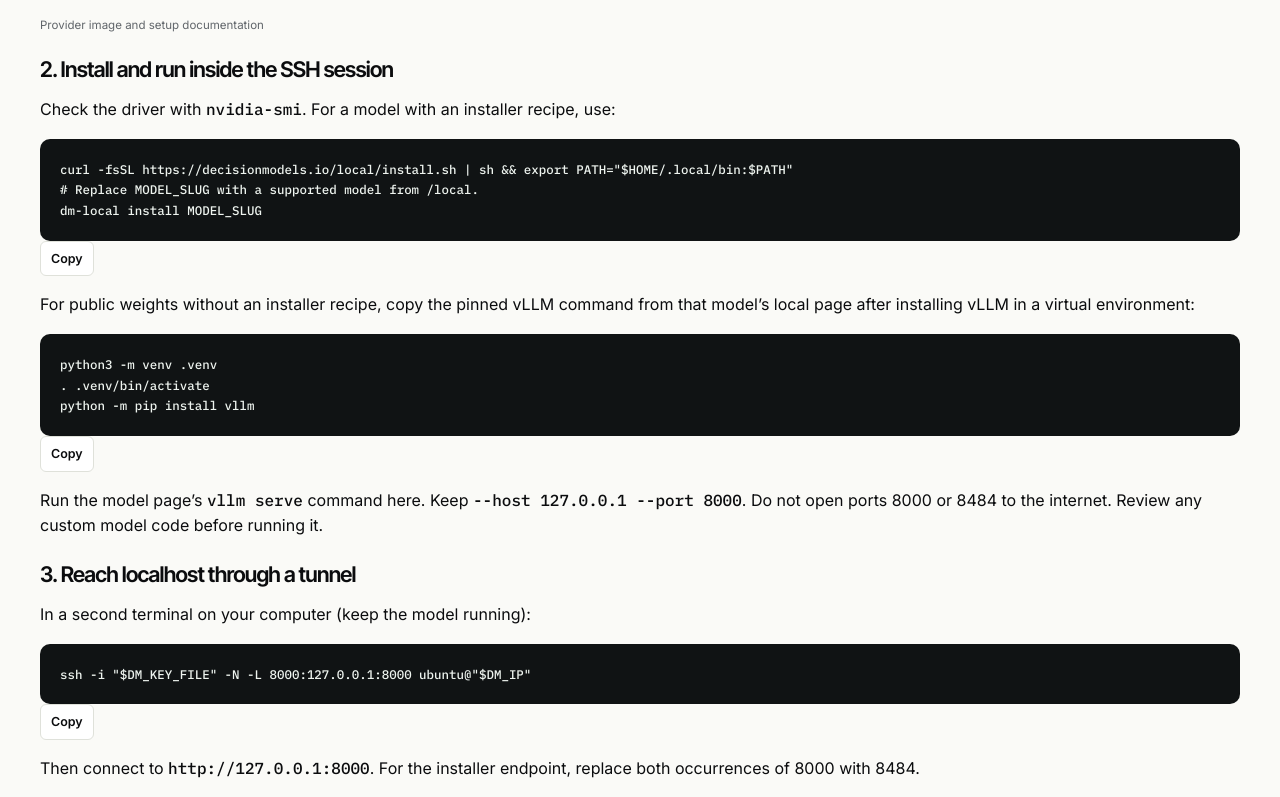
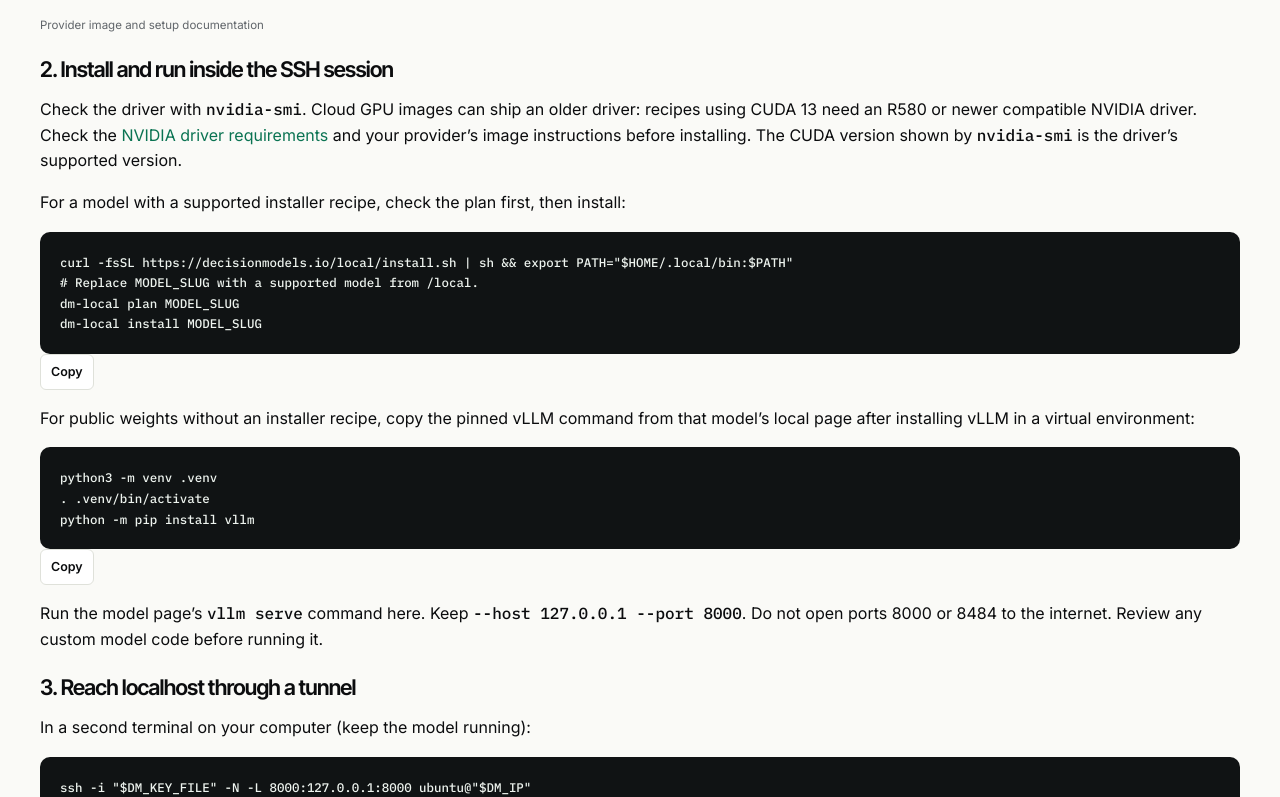
Before and after one commit to fstandhartinger/decisionmodels-local, a Next.js app in the folder web/: page /local/cloud in a window 1280 px wide. Shown: the part 1943-2740 px from the top of the page. Built offline with nearby package versions, Linux system fonts and the light colour scheme.

Commit message:
docs: check cloud driver compatibility before local installation

```diff
--- a/web/app/local/cloud/page.tsx
+++ b/web/app/local/cloud/page.tsx
@@ -113,7 +113,7 @@ export default async function CloudPage({ searchParams }: { searchParams?: Promi
       <p>{provider.note}</p>
       <h3 className="space-top">1. Create a VM and connect</h3><p>Replace the example IP, key and network values first. The example creates a 200 GB boot disk; increase it if your model needs more space.</p><Command value={create} />
       <p className="source-note"><a href={provider.docs}>Provider image and setup documentation</a></p>
-      <h3 className="space-top">2. Install and run inside the SSH session</h3><p>Check the driver with <code>nvidia-smi</code>. For a model with an installer recipe, use:</p><Command value={`${POSIX_INSTALL_COMMAND}\n# Replace MODEL_SLUG with a supported model from /local.\ndm-local install MODEL_SLUG`} />
+      <h3 className="space-top">2. Install and run inside the SSH session</h3><p>Check the driver with <code>nvidia-smi</code>. Cloud GPU images can ship an older driver: recipes using CUDA 13 need an R580 or newer compatible NVIDIA driver. Check the <a href="https://docs.nvidia.com/deploy/cuda-compatibility/minor-version-compatibility.html">NVIDIA driver requirements</a> and your provider’s image instructions before installing. The CUDA version shown by <code>nvidia-smi</code> is the driver’s supported version.</p><p>For a model with a supported installer recipe, check the plan first, then install:</p><Command value={`${POSIX_INSTALL_COMMAND}\n# Replace MODEL_SLUG with a supported model from /local.\ndm-local plan MODEL_SLUG\ndm-local install MODEL_SLUG`} />
       <p>For public weights without an installer recipe, copy the pinned vLLM command from that model’s local page after installing vLLM in a virtual environment:</p><Command value={"python3 -m venv .venv\n. .venv/bin/activate\npython -m pip install vllm"} />
       {serve && <><p>Run this pinned command for {name} on the selected {instance?.name}:</p><Command value={serve} /></>}
       {slug && !serve && <p>{facts?.missing ?? "No verified vLLM command and fitting instance are available together; follow the model card before renting."}</p>}
```
